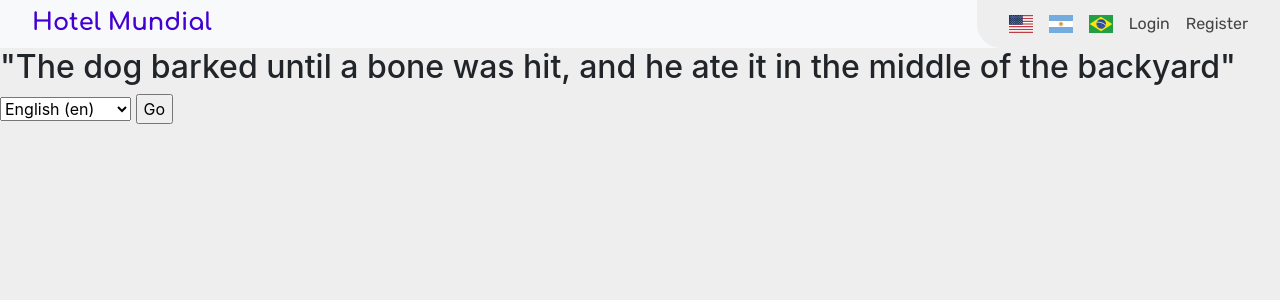
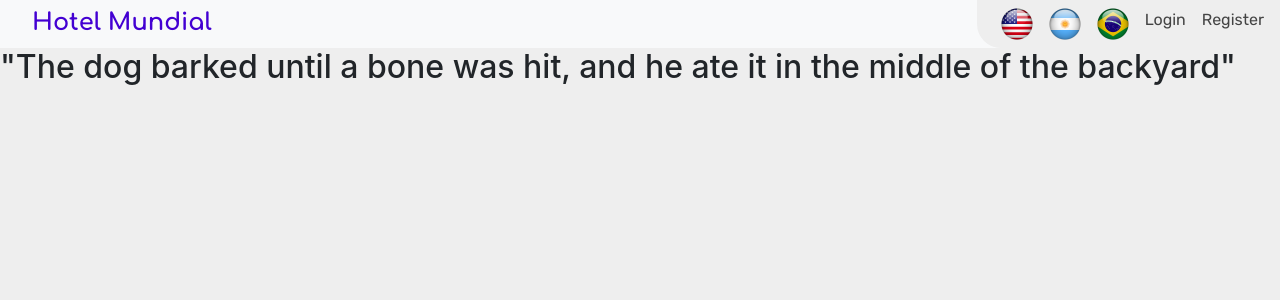
Before and after one commit to pablocourault/Capstone, a Django app: page / in a window 1280 px wide. Shown: the top 300 px of the page. Run offline with Django 3.2, Linux system fonts and the light colour scheme; some libraries are stand-ins or nearby versions.

Commit message:
menu y funcionamientotraducción terminado

```diff
--- a/capstone/settings.py
+++ b/capstone/settings.py
@@ -42,8 +42,8 @@ INSTALLED_APPS = ['hotel',
 MIDDLEWARE = [
     'django.middleware.security.SecurityMiddleware',
     'django.contrib.sessions.middleware.SessionMiddleware',
+    'django.middleware.locale.LocaleMiddleware',
     'django.middleware.common.CommonMiddleware',
-    'django.middleware.locale.LocaleMiddleware',
     'django.middleware.csrf.CsrfViewMiddleware',
     'django.contrib.auth.middleware.AuthenticationMiddleware',
     'django.contrib.messages.middleware.MessageMiddleware',
--- a/hotel/models.py
+++ b/hotel/models.py
@@ -3,5 +3,5 @@ from django.contrib.auth.models import AbstractUser
 
 # Create your models here.
 
-# class User(AbstractUser):
-#    pass
+class User(AbstractUser):
+   pass
--- a/hotel/static/hotel/common.js
+++ b/hotel/static/hotel/common.js
@@ -1,13 +1,20 @@
 document.addEventListener('DOMContentLoaded', function() {
 
-    document.querySelectorAll('img.language').forEach(function(img) {
-        img.onclick = function() { language(img.dataset.language); }});
+
+   // document.querySelectorAll('img.language').forEach(function(img) {
+   //     img.onclick = function() { language(img.dataset.language); }});
+
 });
+
+
 
 function language(language)
 
         {
 
+            // document.querySelector('#languageselectedEn').submit();
+            //document.getElementById("languageselectedEn").submit();
+            /*
             fetch('language', {
                 method: 'POST',
                 body: JSON.stringify({ languageselected: language })
@@ -15,6 +22,6 @@ function language(language)
             .then(response => {console.log(response.status);
                     return response.json()})
             .then(data => { console.log(data)})
-
+            */
 
         }
--- a/hotel/static/hotel/styles.css
+++ b/hotel/static/hotel/styles.css
@@ -21,23 +21,25 @@ ol, ul { list-style: none; }
         cursor: pointer;
         color: #4300D2 }
 
-.autogestion { display: flex;
-               align-items: center;
-               background-color: #EEE;
-               border-bottom-left-radius: 24px;
-               padding: 0px 24px;
-               box-sizing: border-box;
-               height: 48px; }
+.autogestionbar { background-color: #EEE;
+                  border-bottom-left-radius: 24px;
+                  padding-right: 8px;
+                  padding-left: 16px;
+                  box-sizing: border-box;
+                  height: 48px; }
 
-.autogestion a { font-family: 'Rubik', sans-serif;
-                 font-size:medium;
-                 color: #444;
-                 display: block;
-                 padding-right: .5rem;
-                 padding-left: .5rem; }
+.autogestionitem { display: flex;
+                   padding: 8px 8px;}
 
-.language { height: 24px;
-            width: 24px;
+.autogestionitem a { font-family: 'Rubik', sans-serif;
+                     font-size:medium;
+                     color: #444; }
+
+.autogestionitem input[type="image"] {padding-right: 16px;
+                                      height: 32px;}
+
+
+.language { height: 32px;
+            width: 32px;
             display: block;
-            margin: 8px;
-            cursor: pointer }
+            cursor: pointer; }
--- a/hotel/templates/hotel/index.html
+++ b/hotel/templates/hotel/index.html
@@ -8,19 +8,10 @@
     {% endblocktranslate %}
     </h2>
 
-    <form action="{% url 'set_language' %}" method="post">{% csrf_token %}
 
-      <select name="language">
-          {% get_current_language as LANGUAGE_CODE %}
-          {% get_available_languages as LANGUAGES %}
-          {% get_language_info_list for LANGUAGES as languages %}
-          {% for language in languages %}
-              <option value="{{ language.code }}"{% if language.code == LANGUAGE_CODE %} selected{% endif %}>
-                  {{ language.name_local }} ({{ language.code }})
-              </option>
-          {% endfor %}
-      </select>
-      <input type="submit" value="Go">
-  </form>
+
 
 {% endblock %}
+
+
+}
--- a/hotel/templates/hotel/layout.html
+++ b/hotel/templates/hotel/layout.html
@@ -11,6 +11,8 @@
         <title>{% block title %}Hotel Mundial{% endblock %}</title>
         <link rel="stylesheet" href="https://stackpath.bootstrapcdn.com/bootstrap/4.4.1/css/bootstrap.min.css" integrity="sha384-Vkoo8x4CGsO3+Hhxv8T/Q5PaXtkKtu6ug5TOeNV6gBiFeWPGFN9MuhOf23Q9Ifjh" crossorigin="anonymous">
         <link href="{% static 'hotel/styles.css' %}" rel="stylesheet">
+        <link rel="shortcut icon" href="{% static 'hotel/favicon.ico' %}"/>
+
     </head>
     <body>
 
@@ -19,37 +21,52 @@
             <a class="navbar-brand" href="{% url 'index' %}" ><text class="logo">Hotel Mundial</text></a>
 
             <div>
-              <ul class="navbar-nav mr-auto autogestion">
+              <ul class="navbar-nav mr-auto autogestionbar">
 
-                    <li class="nav-item">
-                        <img src="/static/hotel/us.svg" class="language" data-language='en'>
+                    <li class="nav-item autogestionitem">
+
+                     <form action="{% url 'set_language' %}" method="post" class="language">{% csrf_token %}
+                           <input name="language" type="hidden" value="en">
+                           <input type="image" name="submit" src="/static/hotel/usa.png" />
+                     </form>
+
                     </li>
 
-                    <li class="nav-item">
-                        <img src="/static/hotel/ar.svg" class="language" data-language='es'>
+                    <li class="nav-item autogestionitem">
+
+                    <form action="{% url 'set_language' %}" method="post" class="language">{% csrf_token %}
+                            <input name="language" type="hidden" value="es">
+                            <input type="image" name="submit" src="/static/hotel/arg.png" />
+                    </form>
+
                     </li>
 
-                    <li class="nav-item">
-                        <img src="/static/hotel/br.svg" class="language" data-language='pt'>
+                    <li class="nav-item autogestionitem">
+
+                    <form action="{% url 'set_language' %}" method="post" class="language">{% csrf_token %}
+                            <input name="language" type="hidden" value="pt">
+                            <input type="image" name="submit" src="/static/hotel/brz.png" />
+                    </form>
+
                     </li>
 
 
                 {% if user.is_authenticated %}
-                    <li class="nav-item">
+                    <li class="nav-item autogestionitem">
                         <a class="nav-link" href="#"><strong>{{ user.username }}</strong></a>
                     </li>
                 {% endif %}
 
                 {% if user.is_authenticated %}
 
-                    <li class="nav-item">
+                    <li class="nav-item autogestionitem">
                         <a href="{% url 'logout' %}">{% translate 'Logout' %}</a>
                     </li>
                 {% else %}
-                    <li class="nav-item">
+                    <li class="nav-item autogestionitem">
                         <a href="{% url 'login' %}">{% translate 'Login' %}</a>
                     </li>
-                    <li class="nav-item">
+                    <li class="nav-item autogestionitem">
                         <a href="{% url 'register' %}">{% translate 'Register' %}</a>
                     </li>
                 {% endif %}
--- a/hotel/views.py
+++ b/hotel/views.py
@@ -1,6 +1,6 @@
 import json
-from django.conf import settings
 from django.utils import translation
+from django.utils.translation import activate
 from django.shortcuts import render
 from django.urls import reverse
 from django.contrib.auth import authenticate, login, logout
@@ -11,24 +11,25 @@ from django.http import HttpResponse, HttpResponseRedirect
 from django.http import JsonResponse
 
 
-# from .models import User
+from .models import User
 
 # Create your views here.
 
+@csrf_exempt
 def index(request):
+
     return render(request, "hotel/index.html")
+
 
 @csrf_exempt
 def language(request):
 
-    data = json.loads(request.body)
+    user_language = request.POST["language"]
+    translation.activate(user_language)
+    # request.session[translation.LANGUAGE_SESSION_KEY] = user_language
+    response.set_cookie(settings.LANGUAGE_COOKIE_NAME, user_language)
 
-    language_selected = data.get("languageselected","language")
-
-    # translation.activate(language_selected)
-    # request.LANGUAGE_CODE = language_selected
-
-    return JsonResponse({'language': language_selected}, status=201)
+    return render(request, "hotel/index.html")
 
 
 def login_view(request):
```
Also changed, not shown: db.sqlite3, hotel/static/favicon.ico (added), hotel/static/hotel/arc.svg (added), hotel/static/hotel/arg.png (added), hotel/static/hotel/brc.svg (added), hotel/static/hotel/brz.png (added), hotel/static/hotel/favicon.ico (added), hotel/static/hotel/usa.png (added), hotel/static/hotel/usc.svg (added), hotel/urls.py (line endings or trailing spaces), 3 other files.
